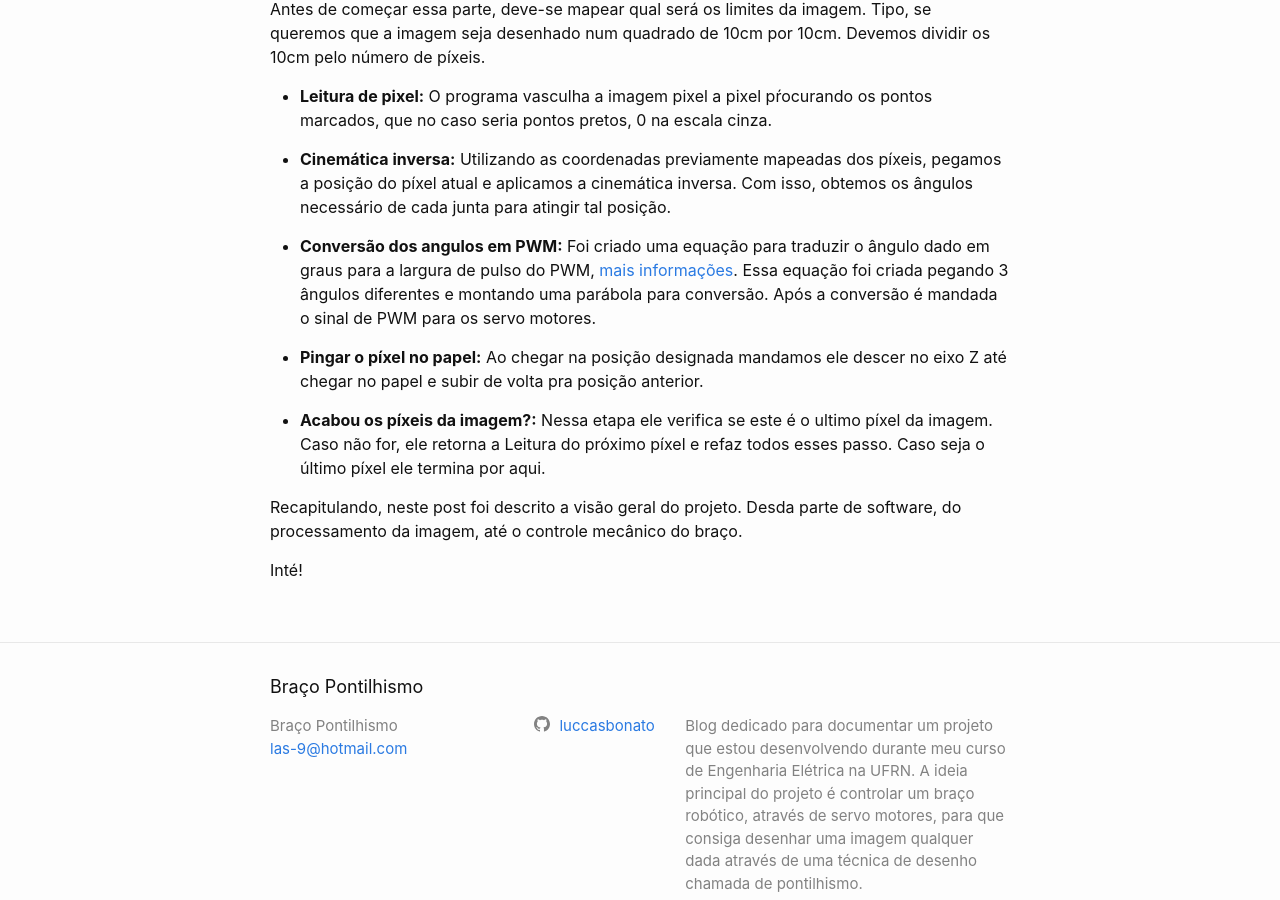
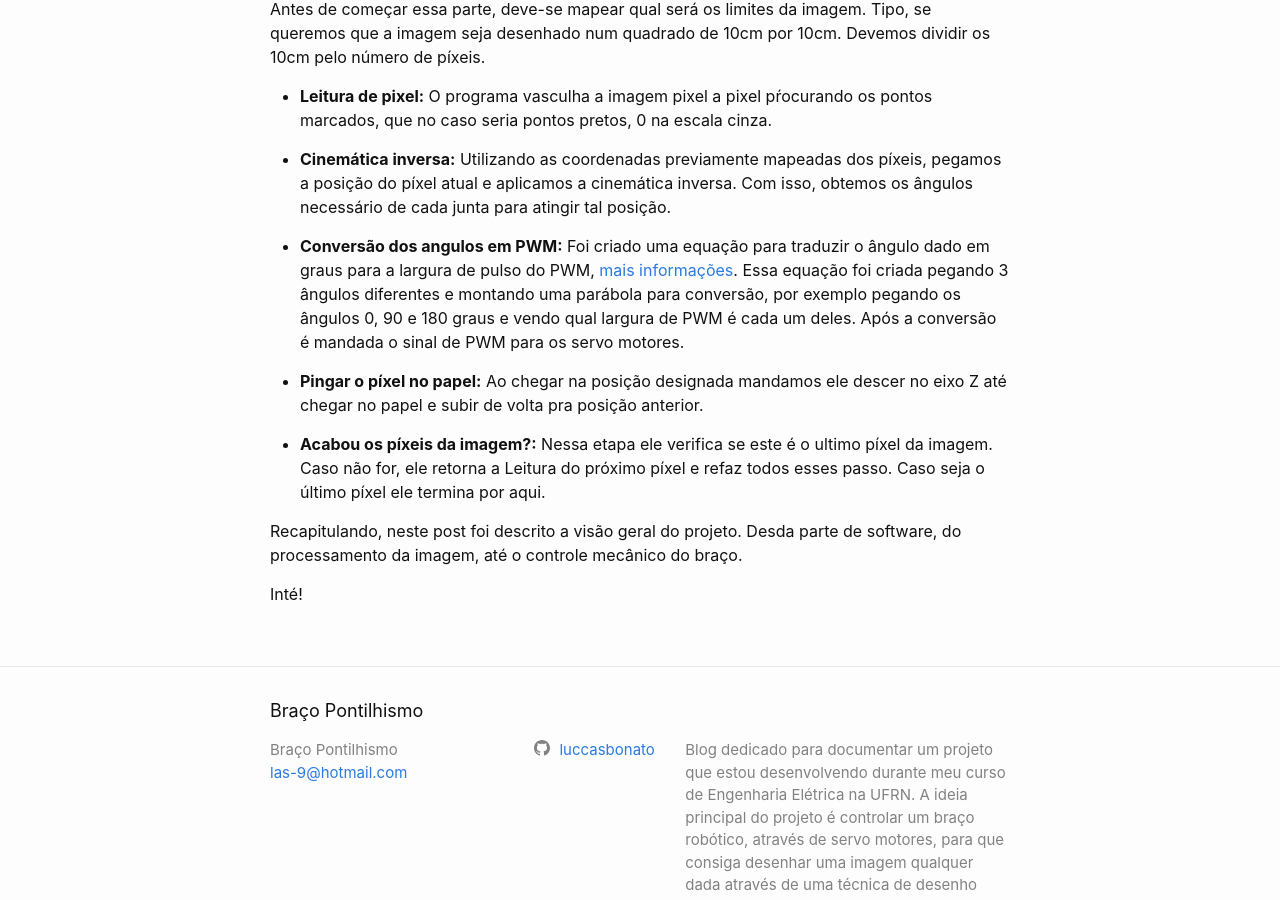
Before and after one commit to bracopontilhismo/bracopontilhismo.github.io, a Jekyll site: the page built from _posts/2018-10-14-Visao-Geral.md, in a window 1280 px wide and 900 px high, scrolled down 2277 px. Built offline with Jekyll 4.4.1, drawn with Linux system fonts in a browser that asks for light colours; comment, search, counter and statistics services are not loaded.

Commit message:
segundo post

```diff
--- a/_posts/2018-10-14-Visao-Geral.md
+++ b/_posts/2018-10-14-Visao-Geral.md
@@ -42,7 +42,7 @@ Antes de começar essa parte, deve-se mapear qual será os limites da imagem. Ti
 
 - **Cinemática inversa:** Utilizando as coordenadas previamente mapeadas dos píxeis, pegamos a posição do píxel atual e aplicamos a cinemática inversa. Com isso, obtemos os ângulos necessário de cada junta para atingir tal posição.
 
-- **Conversão dos angulos em PWM:** Foi criado uma equação para traduzir o ângulo dado em graus para a largura de pulso do PWM, [mais informações](http://home.roboticlab.eu/pt/examples/motor/servo). Essa equação foi criada pegando 3 ângulos diferentes e montando uma parábola para conversão. Após a conversão é mandada o sinal de PWM para os servo motores.
+- **Conversão dos angulos em PWM:** Foi criado uma equação para traduzir o ângulo dado em graus para a largura de pulso do PWM, [mais informações](http://home.roboticlab.eu/pt/examples/motor/servo). Essa equação foi criada pegando 3 ângulos diferentes e montando uma parábola para conversão, por exemplo pegando os ângulos 0, 90 e 180 graus e vendo qual largura de PWM é cada um deles. Após a conversão é mandada o sinal de PWM para os servo motores.
 
 - **Pingar o píxel no papel:** Ao chegar na posição designada mandamos ele descer no eixo Z até chegar no papel e subir de volta pra posição anterior.
 
```
Also changed, not shown: 2 other files.
